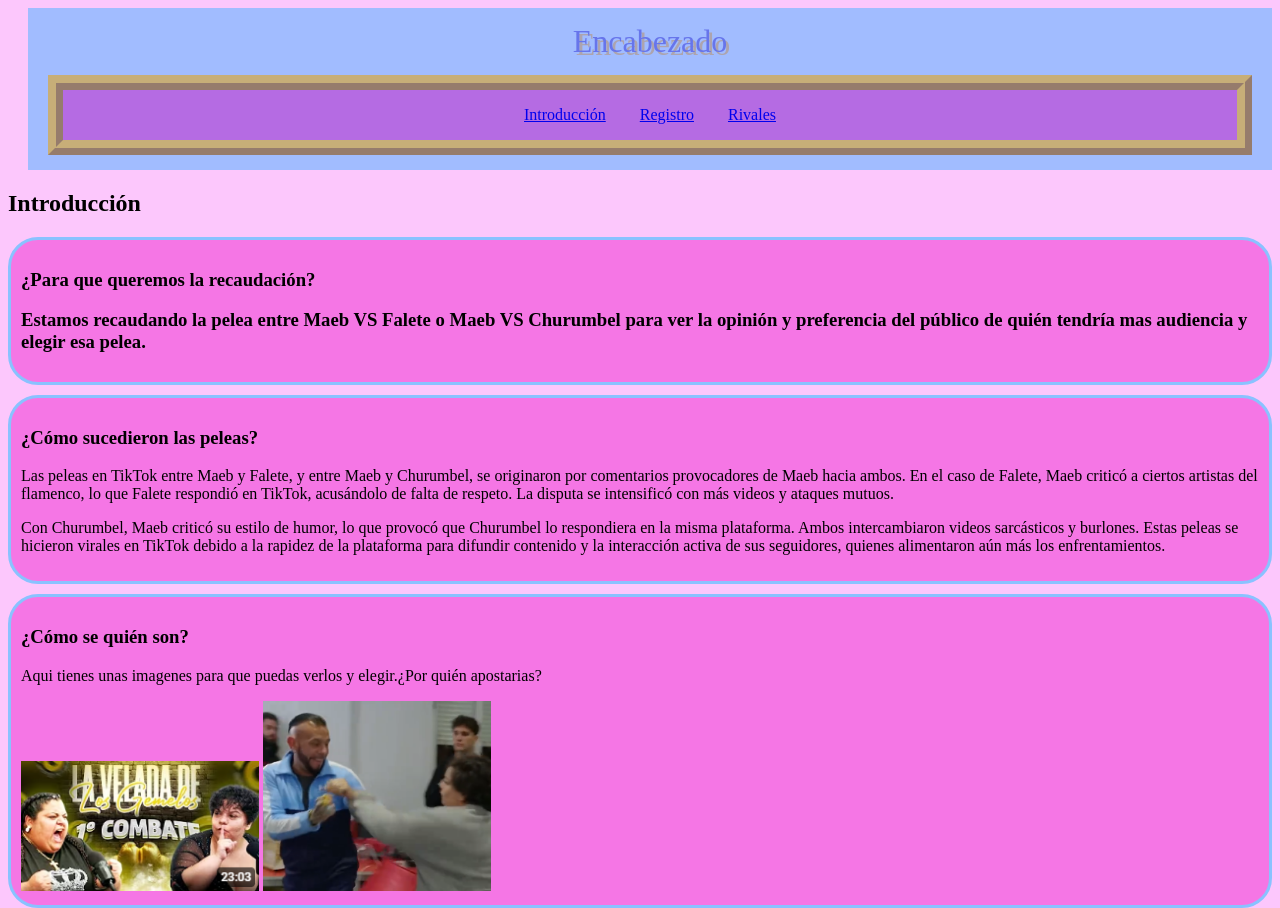
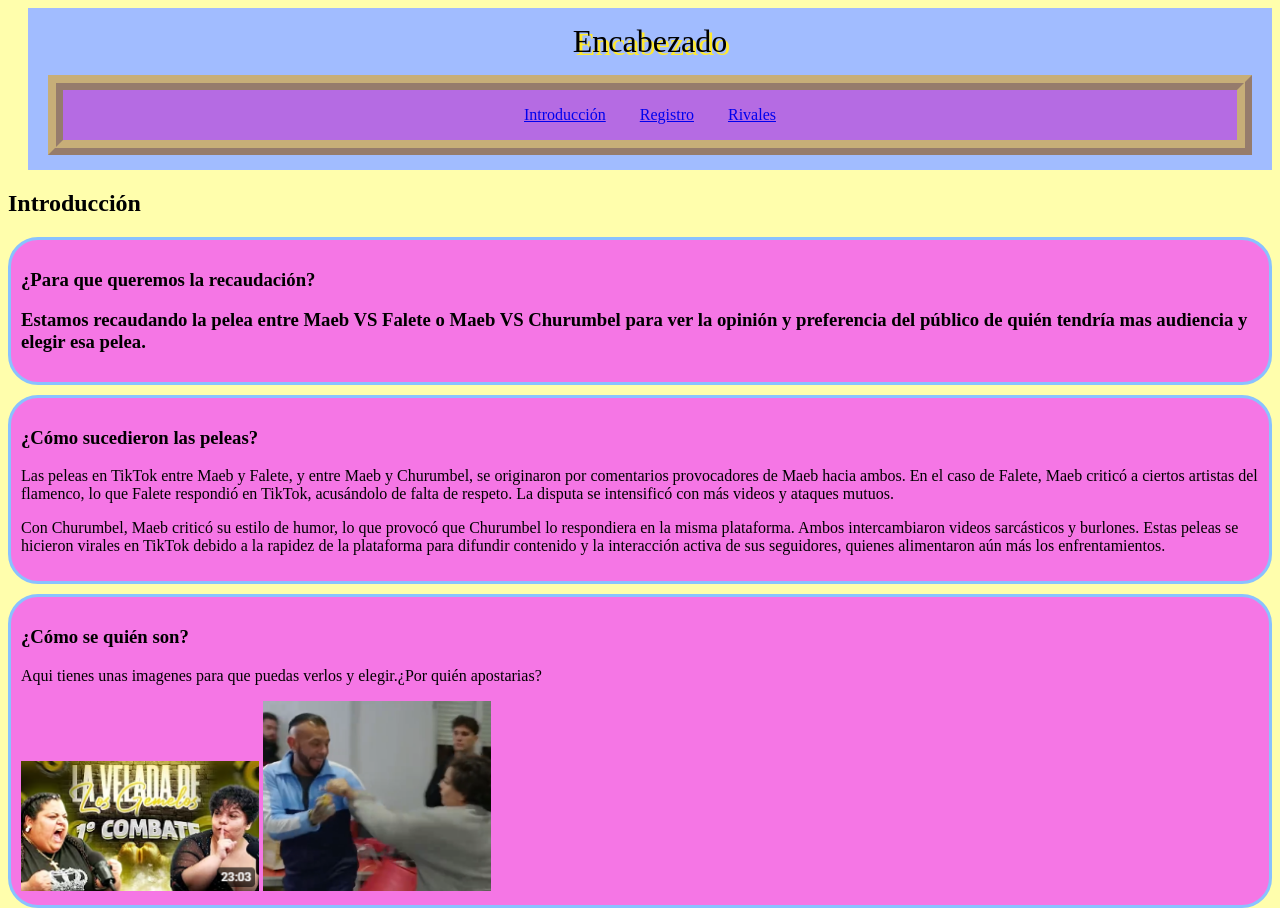
Before and after one commit to anasanzz/Recaudacion-apuestas, a plain HTML site: page index.html in a window 1280 px wide. Shown: the top 908 px of the page. Drawn offline with Linux system fonts and the light colour scheme.

Commit message:
Update estilo.css

```diff
--- a/css/estilo.css
+++ b/css/estilo.css
@@ -1,12 +1,12 @@
 #titulo{
-    color:#6775eb;
+    color:#000000;
     margin:0px 0px 15px 0px;
     font-weight:lighter;
-    text-shadow: 3px 3px #ada4ae;
+    text-shadow: 3px 3px #ffe92e;
 
 }
 
-body{background-color:#fcc7fc;}
+body{background-color:#fffeac;}
 
 header{background-color:#a1bcff;
     color:white;
```
